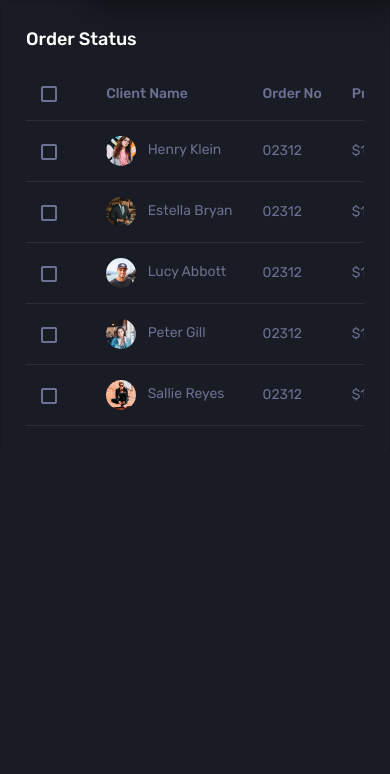
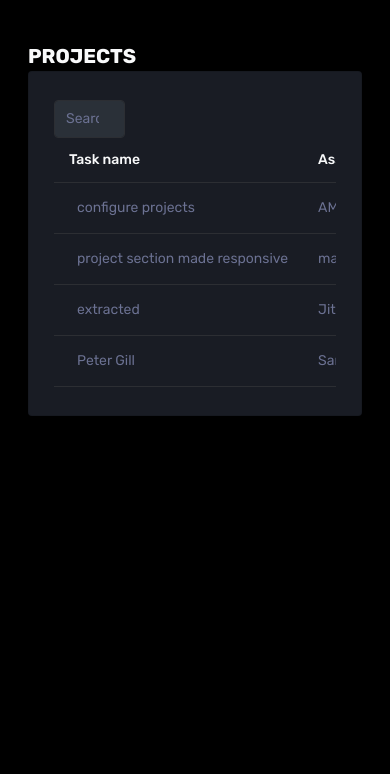
Before and after one commit to rohith-rdx/coreapp-frontend, a Django app: page /projectdetails/ in a window 390 px wide. Shown: the part 70-844 px from the top of the page. Run offline with Django 3.2, Linux system fonts and the light colour scheme; some libraries are stand-ins or nearby versions.

Commit message:
all pages make responsive

```diff
--- a/app/views.py
+++ b/app/views.py
@@ -6,7 +6,6 @@
     return render(request,'index.html')
 def dashboard(request):
     return render(request,'dashboard.html')
-
 def task(request):
     return render(request,'task.html')
 def project(request):
--- a/templates/index.html
+++ b/templates/index.html
@@ -402,10 +402,11 @@
         </nav>
         <!-- partial -->
         <div class="main-panel">
-          {% block content %}
+
+    <div class="content-wrapper">
+        {% block content %}
           {% endblock %}
-<!--    <div class="content-wrapper">
-            <div class="row">
+            <!--<div class="row">
               <div class="col-12 grid-margin stretch-card">
                 <div class="card corona-gradient-card">
                   <div class="card-body py-0 px-0 px-sm-3">
--- a/templates/projectdetails.html
+++ b/templates/projectdetails.html
@@ -1,137 +1,102 @@
 {% extends 'index.html' %}
 {% load static %}
 {% block content %}
+
 <div class="row ">
-    <div class="col-12 grid-margin">
+  <div class=" ml-6  text-light" style="font-size: 20px;font-weight: 600; margin-top: 3%;">PROJECTS</div></div>
+    <div class="col-12  grid-margin">
       <div class="card">
         <div class="card-body">
-          <h4 class="card-title">Order Status</h4>
+          <!-- <h4 class="card-title">Order Status</h4> -->
+          <div class="col-md-4 w-25">
+          <input type="search" class="form-control rounded" placeholder="Search" aria-label="Search" aria-describedby="search-addon" />
+          </div>
           <div class="table-responsive">
             <table class="table">
               <thead>
                 <tr>
-                  <th>
-                    <div class="form-check form-check-muted m-0">
-                      <label class="form-check-label">
-                        <input type="checkbox" class="form-check-input">
-                      </label>
-                    </div>
-                  </th>
-                  <th> Client Name </th>
-                  <th> Order No </th>
-                  <th> Product Cost </th>
-                  <th> Project </th>
-                  <th> Payment Mode </th>
-                  <th> Start Date </th>
-                  <th> Payment Status </th>
+
+                  <th scope="col" class="text-light">Task name</th>
+                        <th scope="col" class="text-light">AssignedTo</th>
+                        <th scope="col" class="text-light">Test Status</th>
+                        <th scope="col" class="text-light">Report Status</th>
+                        <th scope="col" class="text-light">Project Details</th>
+                        <th scope="col" class="text-light">Date</th>
+
+
                 </tr>
               </thead>
               <tbody>
                 <tr>
+
                   <td>
-                    <div class="form-check form-check-muted m-0">
-                      <label class="form-check-label">
-                        <input type="checkbox" class="form-check-input">
-                      </label>
-                    </div>
+                    <!-- <img src="{% static '/assets/images/faces/face1.jpg' %}" alt="image" /> -->
+                    <span class="ps-2">configure projects</span>
                   </td>
-                  <td>
-                    <img src="{% static '/assets/images/faces/face1.jpg' %}" alt="image" />
-                    <span class="ps-2">Henry Klein</span>
-                  </td>
-                  <td> 02312 </td>
-                  <td> $14,500 </td>
-                  <td> Dashboard </td>
-                  <td> Credit card </td>
+                  <td> AMAL CS </td>
+                  <td class="text-primary"><a href="#" style="text-decoration: underline;">Task Status</a> </td>
+                      <td class="text-primary"><a href="#" style="text-decoration: underline;">Tester Status</a></td>
+                      <td>
+                        <div class="progress" data-toggle="modal" data-target="" style="border-radius:5px;height:20px;background-color:#C2F0EB">
+                         <div class="progress-bar" style="width:30%;height:20px;">30%</div>
+                     </div>
+                    </td>
                   <td> 04 Dec 2019 </td>
-                  <td>
-                    <div class="badge badge-outline-success">Approved</div>
-                  </td>
+
                 </tr>
                 <tr>
+
                   <td>
-                    <div class="form-check form-check-muted m-0">
-                      <label class="form-check-label">
-                        <input type="checkbox" class="form-check-input">
-                      </label>
-                    </div>
+                    <!-- <img src="{% static '/assets/images/faces/face2.jpg' %}" alt="image" /> -->
+                    <span class="ps-2">project section made responsive
+                    </span>
                   </td>
+                  <td> maria susan abhraham </td>
+                  <td class="text-primary"><a href="#" style="text-decoration: underline;">Test Status</a> </td>
+                  <td class="text-primary"><a href="#" style="text-decoration: underline;">Report Status</a></td>
                   <td>
-                    <img src="{% static '/assets/images/faces/face2.jpg' %}" alt="image" />
-                    <span class="ps-2">Estella Bryan</span>
-                  </td>
-                  <td> 02312 </td>
-                  <td> $14,500 </td>
-                  <td> Website </td>
-                  <td> Cash on delivered </td>
-                  <td> 04 Dec 2019 </td>
-                  <td>
-                    <div class="badge badge-outline-warning">Pending</div>
-                  </td>
+                    <div class="progress" data-toggle="modal" data-target="" style="border-radius:5px;height:20px;background-color:#C2F0EB">
+                     <div class="progress-bar" style="width:45%;height:20px;">45%</div>
+                 </div>
+                </td>
+                  <td> 03 NOV 2022 </td>
+
                 </tr>
                 <tr>
+
                   <td>
-                    <div class="form-check form-check-muted m-0">
-                      <label class="form-check-label">
-                        <input type="checkbox" class="form-check-input">
-                      </label>
-                    </div>
+                    <!-- <img src="{% static '/assets/images/faces/face5.jpg' %}" alt="image" /> -->
+                    <span class="ps-2">extracted</span>
                   </td>
+                  <td> Jithin </td>
+                  <td class="text-primary"><a href="#" style="text-decoration: underline;">Test Status</a> </td>
+                  <td class="text-primary"><a href="#" style="text-decoration: underline;">Report Status</a></td>
                   <td>
-                    <img src="{% static '/assets/images/faces/face5.jpg' %}" alt="image" />
-                    <span class="ps-2">Lucy Abbott</span>
-                  </td>
-                  <td> 02312 </td>
-                  <td> $14,500 </td>
-                  <td> App design </td>
-                  <td> Credit card </td>
-                  <td> 04 Dec 2019 </td>
-                  <td>
-                    <div class="badge badge-outline-danger">Rejected</div>
-                  </td>
+                    <div class="progress" data-toggle="modal" data-target="" style="border-radius:5px;height:20px;background-color:#C2F0EB">
+                     <div class="progress-bar" style="width:69%;height:20px;">69%</div>
+                 </div>
+                </td>
+                  <td> 19 janu 2022 </td>
+
                 </tr>
                 <tr>
+
                   <td>
-                    <div class="form-check form-check-muted m-0">
-                      <label class="form-check-label">
-                        <input type="checkbox" class="form-check-input">
-                      </label>
-                    </div>
-                  </td>
-                  <td>
-                    <img src="{% static '/assets/images/faces/face3.jpg' %}" alt="image" />
+                    <!-- <img src="{% static '/assets/images/faces/face3.jpg' %}" alt="image" /> -->
                     <span class="ps-2">Peter Gill</span>
                   </td>
-                  <td> 02312 </td>
-                  <td> $14,500 </td>
-                  <td> Development </td>
-                  <td> Online Payment </td>
-                  <td> 04 Dec 2019 </td>
-                  <td>
-                    <div class="badge badge-outline-success">Approved</div>
-                  </td>
+                  <td> Sarath </td>
+                  <td class="text-primary"><a href="#" style="text-decoration: underline;">Test Status</a> </td>
+                      <td class="text-primary"><a href="#" style="text-decoration: underline;">Report Status</a></td>
+                      <td>
+                        <div class="progress" data-toggle="modal" data-target="" style="border-radius:5px;height:20px;background-color:#C2F0EB">
+                         <div class="progress-bar" style="width:80%;height:20px;">80%</div>
+                     </div>
+                    </td>
+                  <td> 19 feb 2022 </td>
+
                 </tr>
-                <tr>
-                  <td>
-                    <div class="form-check form-check-muted m-0">
-                      <label class="form-check-label">
-                        <input type="checkbox" class="form-check-input">
-                      </label>
-                    </div>
-                  </td>
-                  <td>
-                    <img src="{% static '/assets/images/faces/face4.jpg' %}" alt="image" />
-                    <span class="ps-2">Sallie Reyes</span>
-                  </td>
-                  <td> 02312 </td>
-                  <td> $14,500 </td>
-                  <td> Website </td>
-                  <td> Credit card </td>
-                  <td> 04 Dec 2019 </td>
-                  <td>
-                    <div class="badge badge-outline-success">Approved</div>
-                  </td>
-                </tr>
+
               </tbody>
             </table>
           </div>
```
Also changed, not shown: templates/assigned.html (+112 -86 lines), templates/dashboard.html (+30 -38 lines), templates/project.html (+16 -11 lines), templates/submitted.html (+74 -78 lines), templates/task.html (+16 -16 lines).
